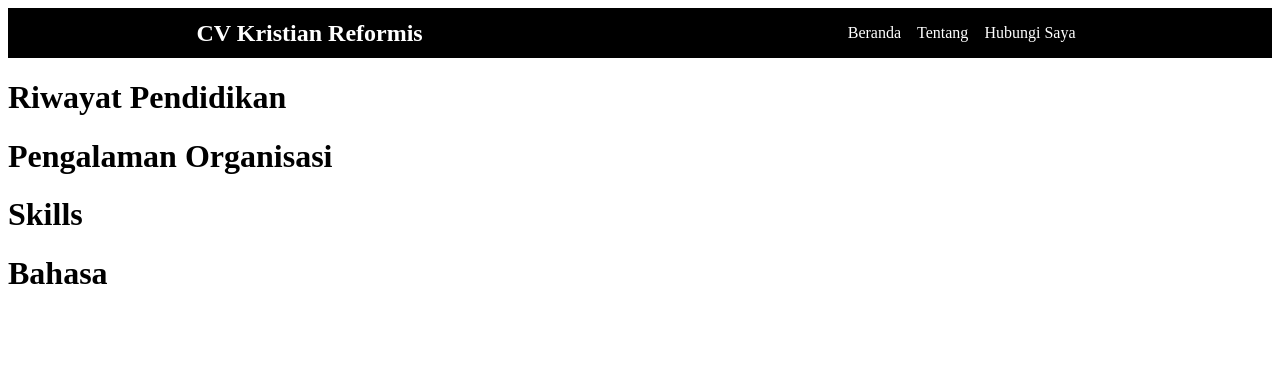
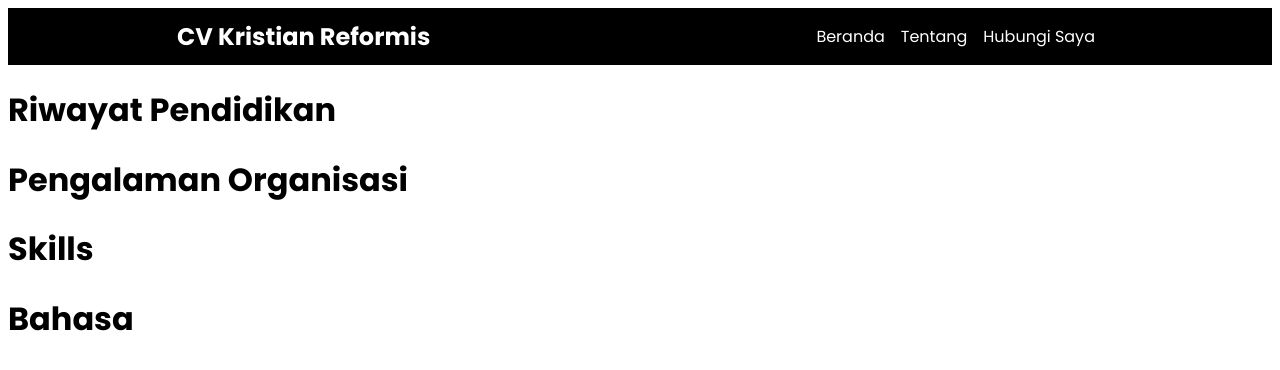
Before and after one commit to tianreformiskanaan/tianreformiskanaanbackup.github.io, a plain HTML site: page index.html in a window 1280 px wide. Drawn offline with Linux system fonts and the light colour scheme.

Commit message:
Add files via upload

```diff
--- a/style.css
+++ b/style.css
@@ -1,3 +1,8 @@
+@import url('https://fonts.googleapis.com/css2?family=Poppins:ital,wght@0,100;0,200;0,300;0,400;0,500;0,600;0,700;0,800;0,900;1,100;1,200;1,300;1,400;1,500;1,600;1,700;1,800;1,900&display=swap');
+
+body {
+    font-family: "Poppins";
+}
 nav {
     display: flex;
     flex-direction: row;
```
Also changed, not shown: 1 other file.
